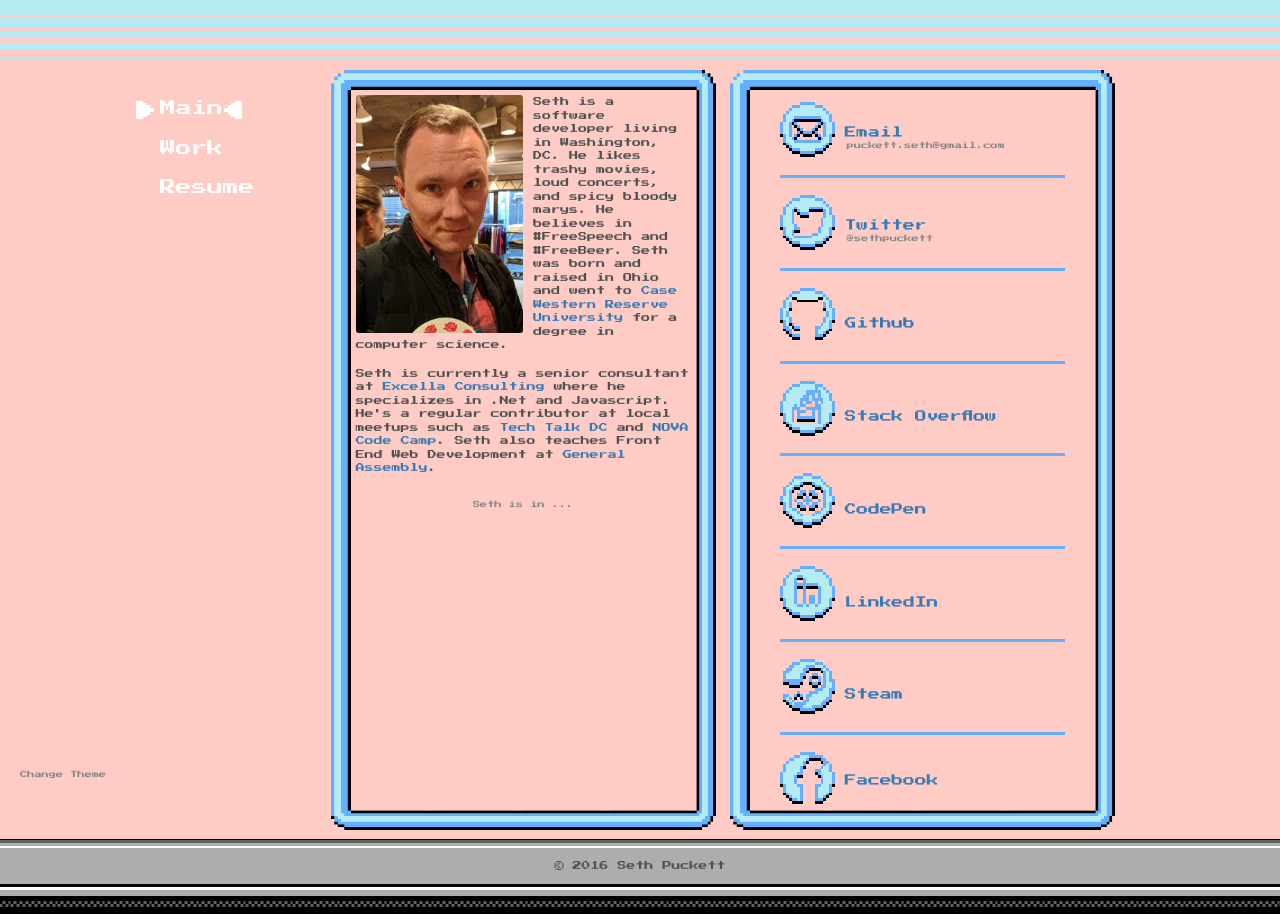
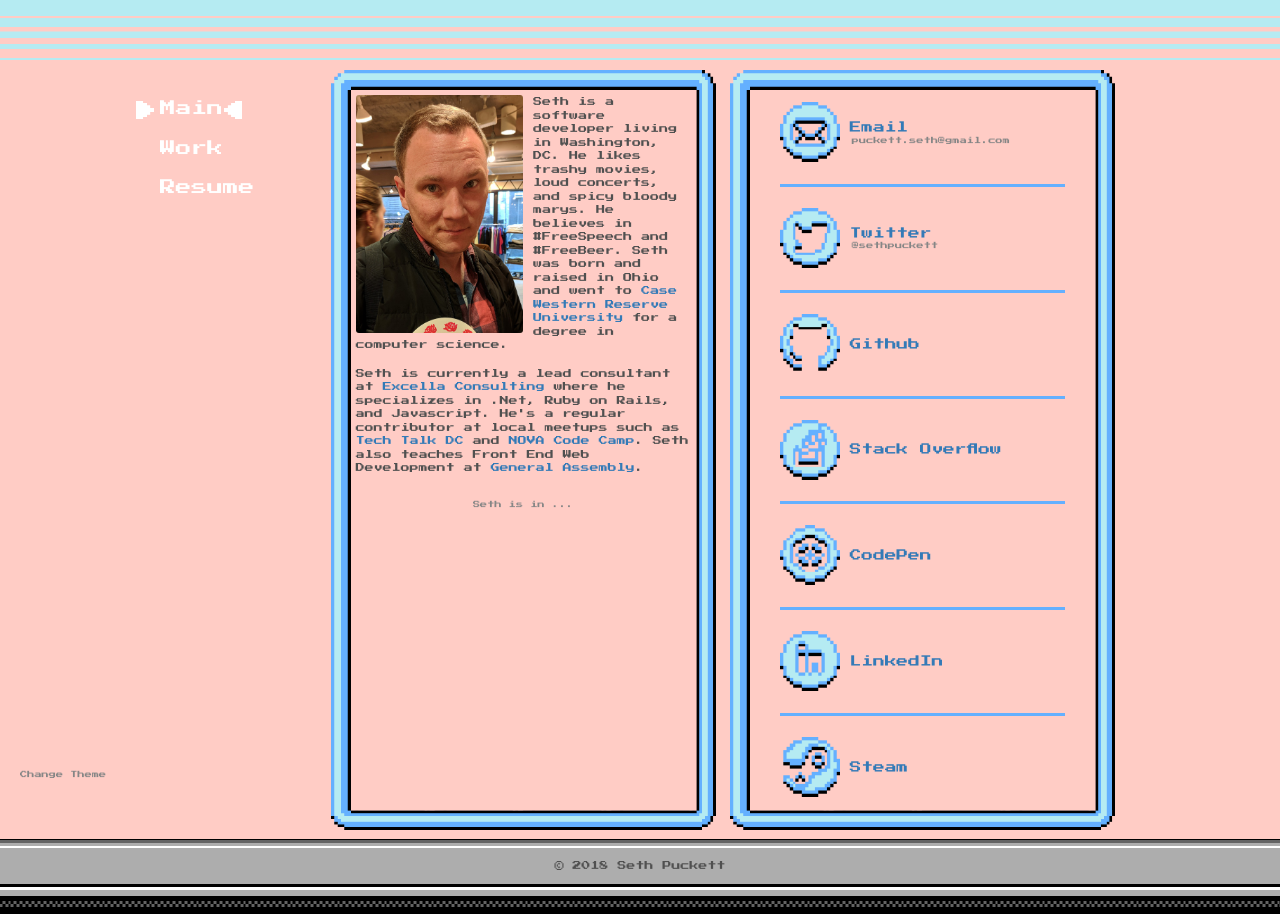
Before and after one commit to sethpuckett/personal-site, a plain HTML site: page index.html in a window 1280 px wide. Drawn offline with nearby package versions, Linux system fonts and the light colour scheme; a script that the page names is missing.

Commit message:
Remove Facebook; Update Styles

```diff
--- a/css/bionic.css
+++ b/css/bionic.css
@@ -69,6 +69,10 @@ html.bionic, body.bionic {
     border-bottom: none;
 }
 
+.bionic #links .logo {
+    background-size: 100% 100%;
+}
+
 .bionic #mail-image {
     background: url("../img/bionic/mail.png");
 }
--- a/css/mega.css
+++ b/css/mega.css
@@ -69,6 +69,10 @@ html.mega, body.mega {
     border-bottom: none;
 }
 
+.mega #links .logo {
+    background-size: 100% 100%;
+}
+
 .mega #mail-image {
     background: url("../img/mega/mail.png");
 }
--- a/css/pac.css
+++ b/css/pac.css
@@ -69,6 +69,10 @@ html.pac, body.pac {
     border-bottom: none;
 }
 
+.pac #links .logo {
+    background-size: 100% 100%;
+}
+
 .pac #mail-image {
     background: url("../img/pac/mail.png");
 }
--- a/css/styles.css
+++ b/css/styles.css
@@ -282,9 +282,10 @@ footer {
 ************************/
 
 #links .logo {
-    width: 55px;
-    height: 55px;
+    width: 60px;
+    height: 60px;
     display: inline-block;
+    background-size: 100% 100%;
 }
 
 #mail-image {
@@ -322,20 +323,20 @@ footer {
 
 #links li {
     position: relative;
-    margin-bottom: 15px;
-    padding-bottom: 15px;
+    margin-bottom: 19px;
+    padding-bottom: 19px;
     border-bottom: 3px solid #64b0ff;
 }
 
 #links li:last-child {
-    margin-bottom: 10px;
-    padding-bottom: 0;
+    margin-bottom: 19px;
     border-bottom: none;
 }
 
 .link-info {
     display: inline-block;
     padding-left: 10px;
+    padding-bottom: 20px;
     position: absolute;
     top: 50%;
     transform: translateY(-50%);
--- a/index.html
+++ b/index.html
@@ -53,7 +53,7 @@
                                     <div class="text-content">
                                         <p>Seth is a software developer living in Washington, DC. He likes trashy movies, loud concerts, and spicy bloody marys. He believes in #FreeSpeech and #FreeBeer. Seth was born and raised in Ohio and went to <a href="http://engineering.case.edu/eecs/">Case Western Reserve University</a> for a degree in computer science.</p>
 
-                                        <p>Seth is currently a senior consultant at <a href="https://www.excella.com/">Excella Consulting</a> where he specializes in .Net and Javascript. He's a regular contributor at local meetups such as <a href="http://www.meetup.com/TechTalkDC/">Tech Talk DC</a> and <a href="http://novacodecamp.org/">NOVA Code Camp</a>. Seth also teaches Front End Web Development at <a href="https://generalassemb.ly/education/front-end-web-development">General Assembly</a>.</p>
+                                        <p>Seth is currently a lead consultant at <a href="https://www.excella.com/">Excella Consulting</a> where he specializes in .Net, Ruby on Rails, and Javascript. He's a regular contributor at local meetups such as <a href="http://www.meetup.com/TechTalkDC/">Tech Talk DC</a> and <a href="http://novacodecamp.org/">NOVA Code Camp</a>. Seth also teaches Front End Web Development at <a href="https://generalassemb.ly/education/front-end-web-development">General Assembly</a>.</p>
                                     </div>
                                     <div id="location-wrapper">
                                             <div id="location-map"></div>
@@ -129,15 +129,6 @@
                                                     </div>
                                                 </a>
                                             </li>
-                                            <li>
-                                                <a href="https://www.facebook.com/sethpuckett">
-                                                    <div class="logo" id="facebook-image"></div>
-                                                    <div class="link-info">
-                                                        <div class="service">Facebook</div>
-                                                        <div class="username"></div>
-                                                    </div>
-                                                </a>
-                                            </li>
                                         </ul>
                                     </div>
                                 </div>
@@ -146,9 +137,9 @@
                         </div>
                         <div id="work" class="nav-pane">
                             <div class="col-sm-6 col">
-                                <div id="projects" class="box">
-                                    <h1>Projects</h1>
-                                    <div class="loader" id="projects-loader">
+                                <div id="schedule" class="box">
+                                    <h1>Speaking</h1>
+                                    <div class="loader" id="schedule-loader">
                                         <img src="img/loader.svg">
                                     </div>
                                     <ul></ul>
@@ -158,13 +149,6 @@
                                 <div id="writing" class="box">
                                     <h1>Writing</h1>
                                     <div class="loader" id="writing-loader">
-                                        <img src="img/loader.svg">
-                                    </div>
-                                    <ul></ul>
-                                </div>
-                                <div id="schedule" class="box">
-                                    <h1>Speaking</h1>
-                                    <div class="loader" id="schedule-loader">
                                         <img src="img/loader.svg">
                                     </div>
                                     <ul></ul>
@@ -200,7 +184,7 @@
     </div>
 
     <footer>
-        &copy; 2016 Seth Puckett
+        &copy; 2018 Seth Puckett
     </footer>
     <script
           src="https://code.jquery.com/jquery-3.1.1.min.js"
```
